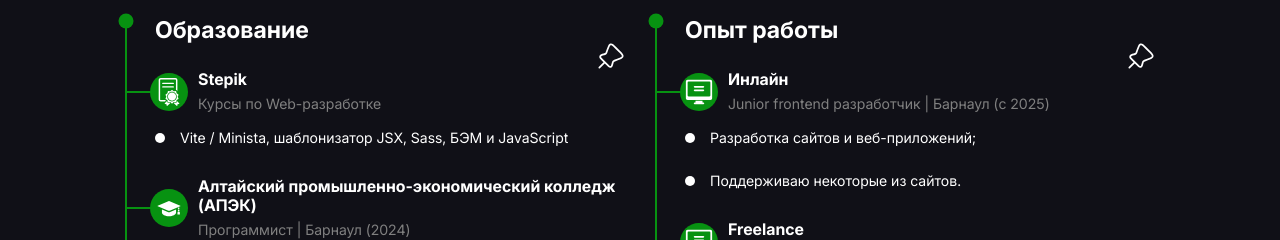
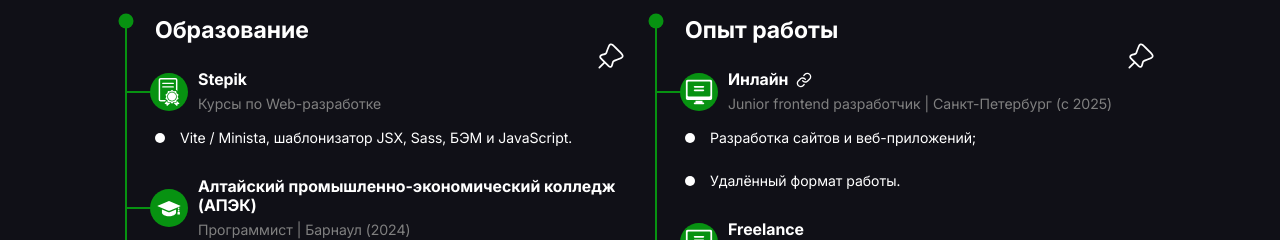
Before and after one commit to HopeUsersGH/Personal-site, a website with bundled scripts: page index.html in a window 1280 px wide. Shown: the part 2407-2647 px from the top of the page. Built offline with nearby package versions, Linux system fonts and the light colour scheme.

Commit message:
feat: link for resume section and icon-link

```diff
--- a/index.html
+++ b/index.html
@@ -110,7 +110,7 @@
                 <li class="soc1als__item">
                     <a
                       class="soc1als__link"
-                      href="https://t.me/wwhopelessww"
+                      href="https://t.me/imatsnev"
                       rel="nofollow"
                       target="_blank"
                       title="Telegram"
@@ -578,7 +578,7 @@
                                         </div>
                                         <div class="resume__card-body">
                                             <div class="resume__card-info">
-                                                <p>Vite / Minista, шаблонизатор JSX, Sass, БЭМ и JavaScript</p>
+                                                <p>Vite / Minista, шаблонизатор JSX, Sass, БЭМ и JavaScript.</p>
                                             </div>
                                         </div>
                                     </div>
@@ -598,7 +598,7 @@
                                         </div>
                                         <div class="resume__card-body">
                                             <div class="resume__card-info">
-                                                <p>Красный диплом</p>
+                                                <p>Красный диплом.</p>
                                             </div>
                                         </div>
                                     </div>
@@ -638,14 +638,21 @@
                                     </svg>
                                             </div>
                                             <div class="resume__card-titles">
-                                                <h5 class="resume__card-title">Инлайн</h5>
-                                                <div class="resume__card-subtitle">Junior frontend разработчик | Барнаул (c 2025)</div>
+                                                <h5 class="resume__card-title">
+                                                    <a href="https://inline-ltd.ru/" target="_blank" rel="nofollow">
+                                                        Инлайн&nbsp;
+                                                        <svg width="24px" height="24px" viewBox="0 0 24 24" fill="none" xmlns="http://www.w3.org/2000/svg">
+                                                            <path d="M10.0002 13C10.4297 13.5741 10.9776 14.0491 11.6067 14.3929C12.2359 14.7367 12.9317 14.9411 13.6468 14.9923C14.362 15.0435 15.0798 14.9403 15.7515 14.6897C16.4233 14.4392 17.0333 14.047 17.5402 13.54L20.5402 10.54C21.451 9.59695 21.955 8.33394 21.9436 7.02296C21.9322 5.71198 21.4063 4.45791 20.4793 3.53087C19.5523 2.60383 18.2982 2.07799 16.9872 2.0666C15.6762 2.0552 14.4132 2.55918 13.4702 3.46997L11.7502 5.17997M14.0002 11C13.5707 10.4258 13.0228 9.95078 12.3936 9.60703C11.7645 9.26327 11.0687 9.05885 10.3535 9.00763C9.63841 8.95641 8.92061 9.0596 8.24885 9.31018C7.5771 9.56077 6.96709 9.9529 6.4602 10.46L3.4602 13.46C2.54941 14.403 2.04544 15.666 2.05683 16.977C2.06822 18.288 2.59407 19.542 3.52111 20.4691C4.44815 21.3961 5.70221 21.9219 7.01319 21.9333C8.32418 21.9447 9.58719 21.4408 10.5302 20.53L12.2402 18.82" stroke="#000000" stroke-width="2" stroke-linecap="round" stroke-linejoin="round"/>
+                                                        </svg>
+                                                    </a>
+                                                </h5>
+                                                <div class="resume__card-subtitle">Junior frontend разработчик | Санкт-Петербург (c 2025)</div>
                                             </div>
                                         </div>
                                         <div class="resume__card-body">
                                             <div class="resume__card-info">
                                                 <p>Разработка сайтов и веб-приложений;</p>
-                                                <p>Поддерживаю некоторые из сайтов.</p>
+                                                <p>Удалённый формат работы.</p>
                                             </div>
                                         </div>
                                     </div>
@@ -1112,7 +1119,7 @@
                             <li class="soc1als__item">
                                 <a
                                   class="soc1als__link"
-                                  href="https://t.me/wwhopelessww"
+                                  href="https://t.me/imatsnev"
                                   rel="nofollow"
                                   target="_blank"
                                   title="Telegram"
@@ -1267,7 +1274,7 @@
         </div>
     </div>
 </footer>
-~
+
 <div class="overlay" data-js-modals>
     <div class="modal" data-js-modal-thanks>
         <div class="modal__close" data-js-modal-close>
--- a/styles/blocks/sections/_resume.scss
+++ b/styles/blocks/sections/_resume.scss
@@ -18,6 +18,7 @@
       display: block;
     }
   }
+
   &__column {
     position: relative;
   }
@@ -112,6 +113,20 @@
       row-gap: 5px;
     }
 
+    &-title a {
+      display: inline-flex;
+      align-items: center;
+      column-gap: 4px;
+
+      @include hover {
+        color: var(--color-accent);
+      }
+
+      & svg {
+        @include square(16px);
+      }
+    }
+
     &-body {
       display: grid;
       row-gap: 10px;
```
Also changed, not shown: images/icons/resume/link.svg (added), styles/styles.css, 1 other file.
